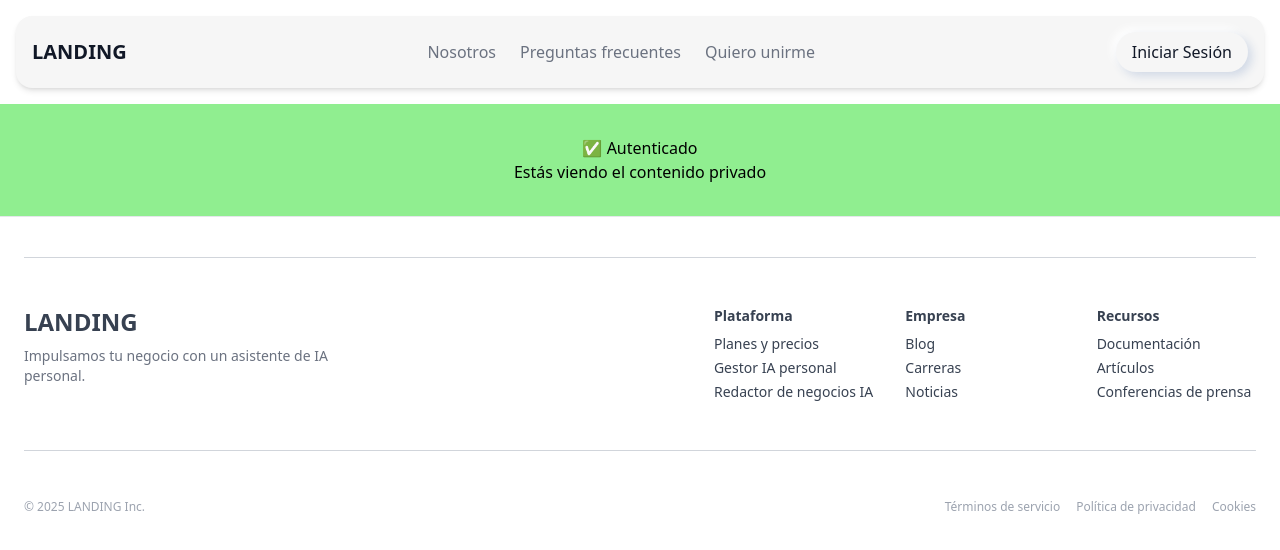
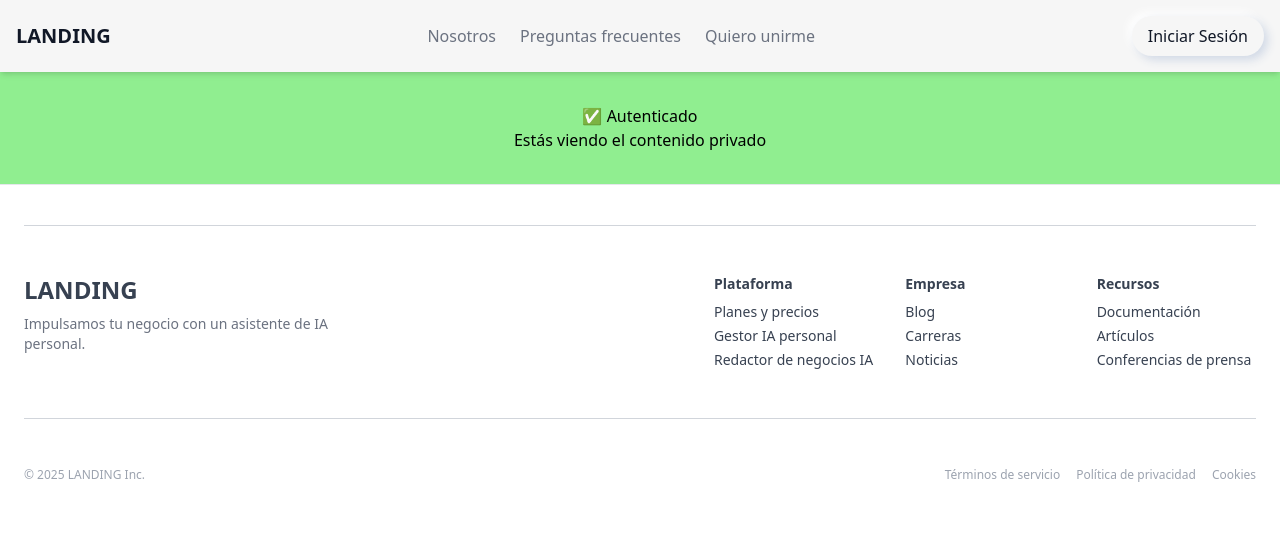
Before and after one commit to alduindev/landing, a React (Vite) app: page /landing/ecosistema in a window 1280 px wide. Shown: the top 550 px of the page. Built offline with nearby package versions, Linux system fonts and the light colour scheme; sample sign-in values are in the browser's storage.

Commit message:
Update Project2

```diff
--- a/src/components/organism/UIButtonIcon.jsx
+++ b/src/components/organism/UIButtonIcon.jsx
@@ -10,7 +10,7 @@ const UIButtonIcon = () => {
   return (
     <button
       onClick={handleClick}
-      className="fixed bottom-4 right-4 bg-[#25D366] hover:bg-[#1ebe58] text-white p-3 rounded-full shadow-lg transition-all duration-300 z-50"
+      className="fixed bottom-4 right-4 bg-[#25D366] hover:bg-[#1ebe58] text-white p-3 rounded-full shadow-lg transition-all duration-300 z-30"
       aria-label="WhatsApp"
     >
       <svg
--- a/src/components/organism/UIHeader.jsx
+++ b/src/components/organism/UIHeader.jsx
@@ -4,8 +4,8 @@ export default function UIHeader() {
   const [isMenuOpen, setIsMenuOpen] = useState(false);
 
   return (
-    <div className="sticky top-4 z-50 bg-[#f6f6f6] shadow-md flex items-center justify-between rounded-2xl mx-4 my-4 p-4">
-      <div className="flex items-center space-x-4">
+    <div className="sticky top-0 z-50 bg-[#f6f6f6] shadow-md flex items-center justify-between p-4">
+      <div className="flex items-center">
         <div className="text-xl font-bold text-[#111827] hidden md:block">
           LANDING
         </div>
```
